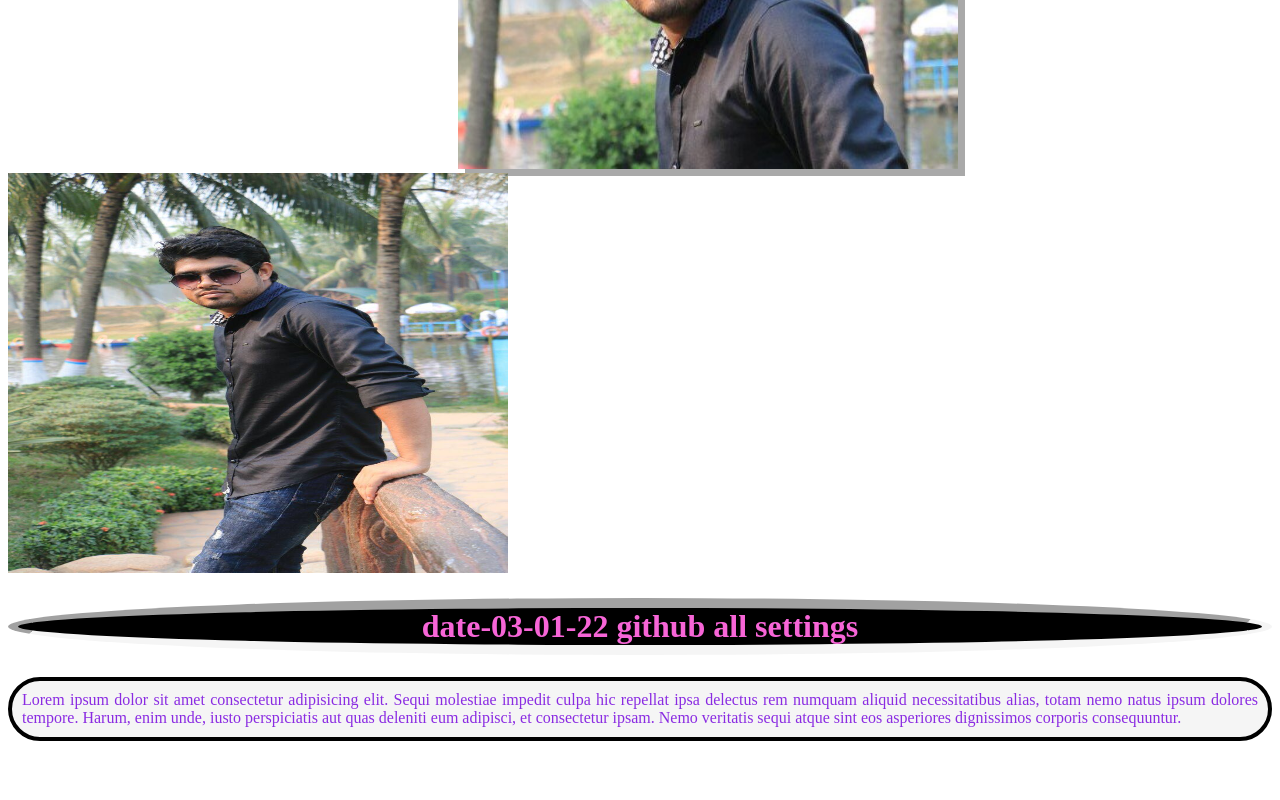
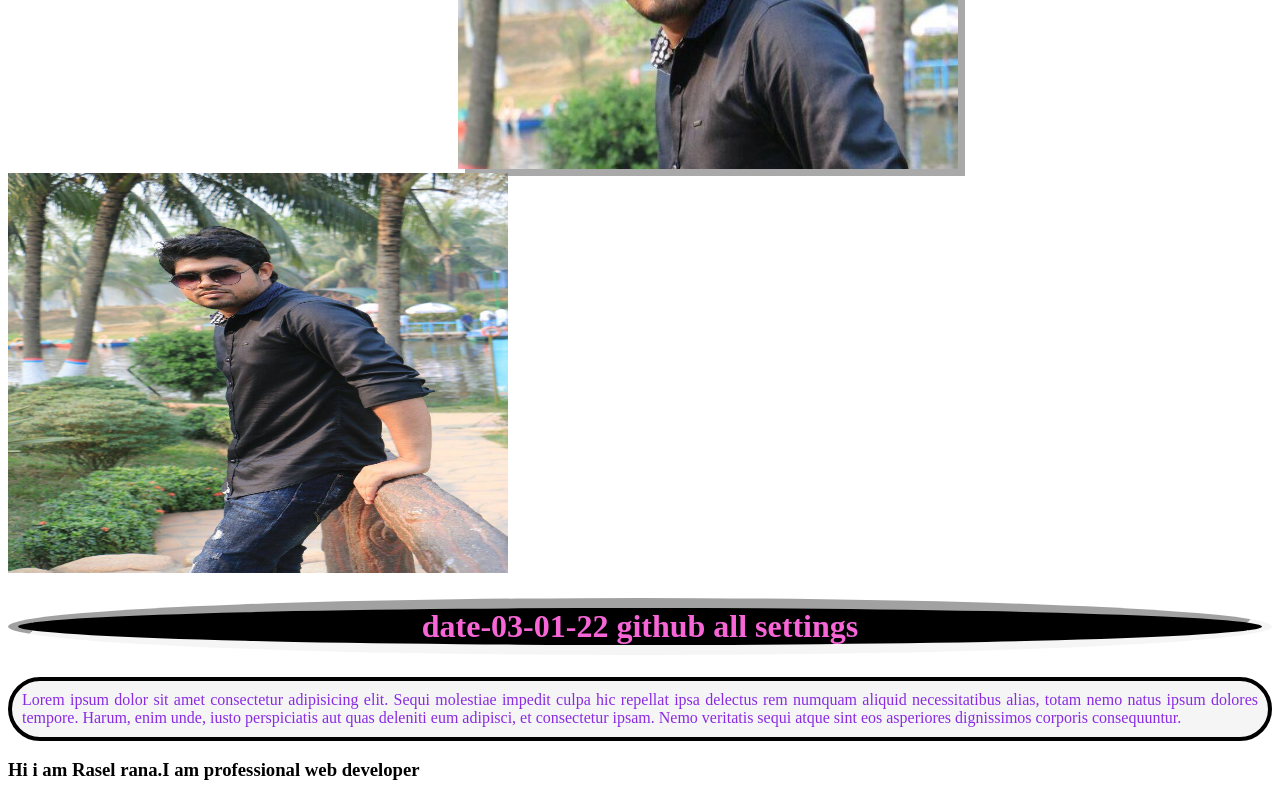
Before and after one commit to Raselraaz123/2ndweb-repo, a plain HTML site: page index.html in a window 1280 px wide. Shown: the part 890-1690 px from the top of the page. Before the commit the page ends 1647 px from the top, so only its background shows below. Drawn offline with Linux system fonts and the light colour scheme.

Commit message:
new text add

```diff
--- a/index.html
+++ b/index.html
@@ -17,5 +17,6 @@
     <img src="img/123.jpg" alt="" width="500" height="400">
     <h1 id="to">date-03-01-22 github all settings</h1>
     <p class="color">Lorem ipsum dolor sit amet consectetur adipisicing elit. Sequi molestiae impedit culpa hic repellat ipsa delectus rem numquam aliquid necessitatibus alias, totam nemo natus ipsum dolores tempore. Harum, enim unde, iusto perspiciatis aut quas deleniti eum adipisci, et consectetur ipsam. Nemo veritatis sequi atque sint eos asperiores dignissimos corporis consequuntur.</p>
+    <h3>Hi i am Rasel rana.I am professional web developer</h3>
 </body>
 </html>
```
